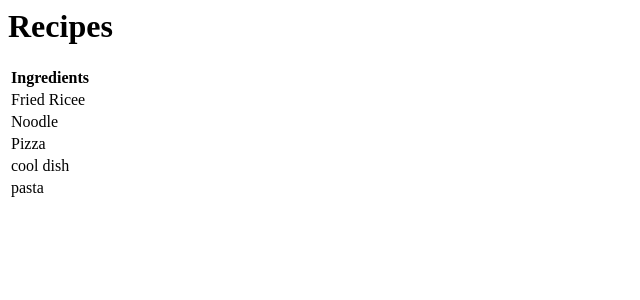
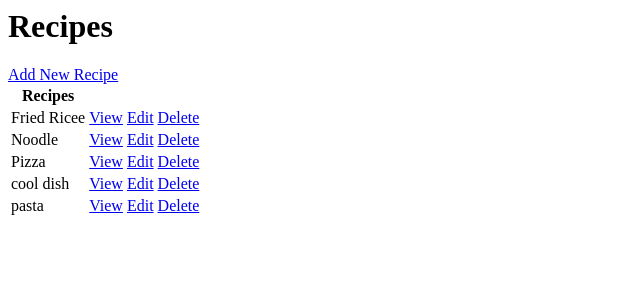
Before and after one commit to AdrianLSY/my_pantry_saver, a Django app: page / in a window 1280 px wide. Shown: the top 300 px of the page, without its empty margins (0-640 px from the left). Run offline with Django 3.2, Linux system fonts and the light colour scheme; data comes from the database, SQL or seed files in the repository; both versions use the stored data as it was after the commit.

Commit message:
Completed Recipe Model
List, View, Create, Edit, Delete

```diff
--- /dev/null
+++ b/recipe/templates/recipe/recipe.html
@@ -0,0 +1,2 @@
+<h1>Recipe: {{recipe}}</h1>
+<p>probs not gonna use this page, just the edit page</p>
--- /dev/null
+++ b/recipe/templates/recipe/recipe_confirm_delete.html
@@ -0,0 +1,6 @@
+<a href="{% url 'recipelist' %}">Go Back</a>
+<form method='POST' action=''>
+    {% csrf_token %}
+    <p>Are you sure you want to delete this Recipe? "{{recipe}}"</p>
+    <input type="submit" value='Delete'>
+</form>
--- a/recipe/templates/recipe/recipe_list.html
+++ b/recipe/templates/recipe/recipe_list.html
@@ -1,12 +1,16 @@
 <h1>Recipes</h1>
+<a href="{% url 'new-recipe' %}">Add New Recipe</a>
 
 <table>
     <tr>
-        <th>Ingredients</th>
+        <th>Recipes</th>
     </tr>
     {% for recipe in recipes %}
     <tr>
         <td>{{recipe.name}}</td>
+        <td><a href="{% url 'recipe' recipe.id %}">View</a></td>
+        <td><a href="{% url 'edit-recipe' recipe.id %}">Edit</a></td>
+        <td><a href="{% url 'delete-recipe' recipe.id %}">Delete</a></td>
     </tr>
     {% empty %}
     <h3>No Recipes Available</h3>
--- a/recipe/urls.py
+++ b/recipe/urls.py
@@ -1,6 +1,10 @@
 from django.urls import path
-from .views import RecipeList
+from .views import RecipeList, RecipeDetail, RecipeCreate, RecipeUpdate, RecipeDelete
 
 urlpatterns = [
-    path('', RecipeList.as_view(), name='recipe'),
+    path('', RecipeList.as_view(), name='recipelist'),
+    path('recipe/<int:pk>', RecipeDetail.as_view(), name='recipe'),
+    path('new-recipe/', RecipeCreate.as_view(), name='new-recipe'),
+    path('edit-recipe/<int:pk>', RecipeUpdate.as_view(), name='edit-recipe'),
+    path('delete-recipe/<int:pk>', RecipeDelete.as_view(), name='delete-recipe'),
 ]
--- a/recipe/views.py
+++ b/recipe/views.py
@@ -1,7 +1,30 @@
 from django.shortcuts import render
 from django.views.generic.list import ListView
+from django.views.generic.detail import DetailView
+from django.views.generic.edit import CreateView, UpdateView, DeleteView
+from django.urls import reverse_lazy
 from .models import Recipe
 
 class RecipeList(ListView):
     model = Recipe
     context_object_name = 'recipes'
+
+class RecipeDetail(DetailView):
+    model = Recipe
+    context_object_name = 'recipe'
+    template_name = 'recipe/recipe.html'
+
+class RecipeCreate(CreateView):
+    model = Recipe
+    fields = '__all__'
+    success_url = reverse_lazy('recipelist')
+
+class RecipeUpdate(UpdateView):
+    model = Recipe
+    fields = '__all__'
+    success_url = reverse_lazy('recipelist')
+
+class RecipeDelete(DeleteView):
+    model = Recipe
+    context_object_name = 'recipe'
+    success_url = reverse_lazy('recipelist')
```
Also changed, not shown: recipe/templates/recipe/recipe_form.html (added, +7 -0 lines), db.sqlite3.
